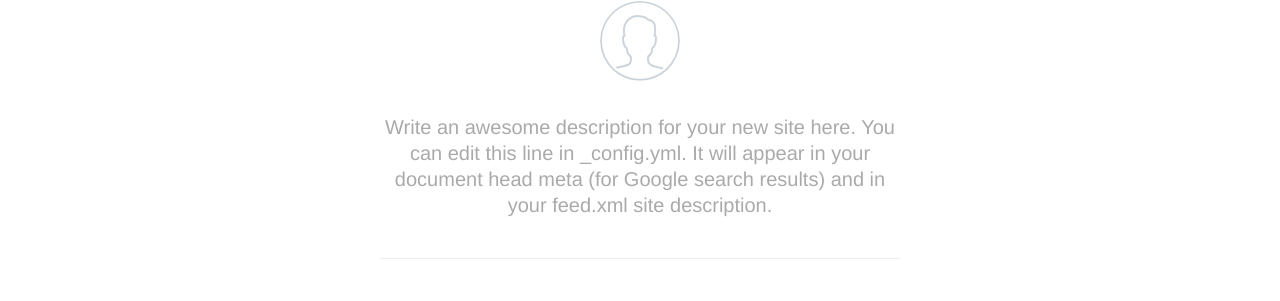
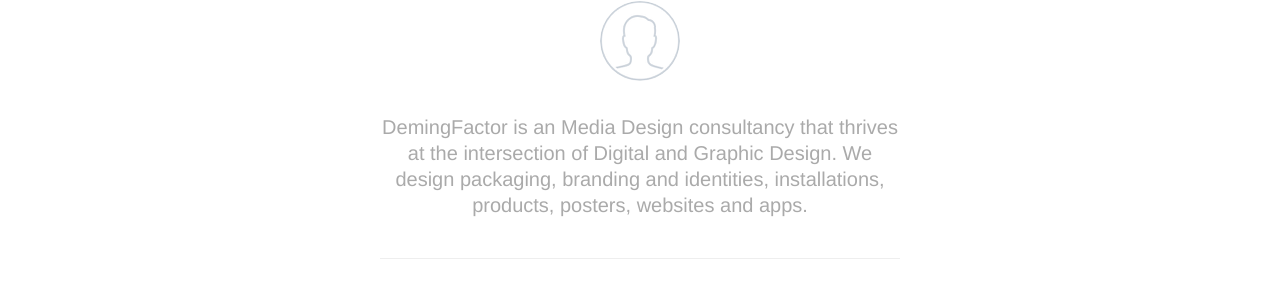
Before and after one commit to Jvaleti11/DemingFactor-blog, a Jekyll site: the page built from index.md, in a window 1280 px wide. Shown: the part 137-438 px from the top of the page. Built offline with Jekyll 4.4.1, drawn with Linux system fonts in a browser that asks for light colours; nearby versions of some CDN libraries; our own code applies the rules of GitHub Pages for plain Markdown files.

Commit message:
adds deeming factor description

```diff
--- a/_config.yml
+++ b/_config.yml
@@ -15,10 +15,7 @@
 # in the templates via {{ site.myvariable }}.
 title: Blog.DemingFactor
 email: online@demingfactor.com
-description: >- # this means to ignore newlines until "baseurl:"
-  Write an awesome description for your new site here. You can edit this
-  line in _config.yml. It will appear in your document head meta (for
-  Google search results) and in your feed.xml site description.
+description: DemingFactor is an Media Design consultancy that thrives at the intersection of Digital and Graphic Design. We design packaging, branding and identities, installations, products, posters, websites and apps.
 
 aboutPage: true
 
```
